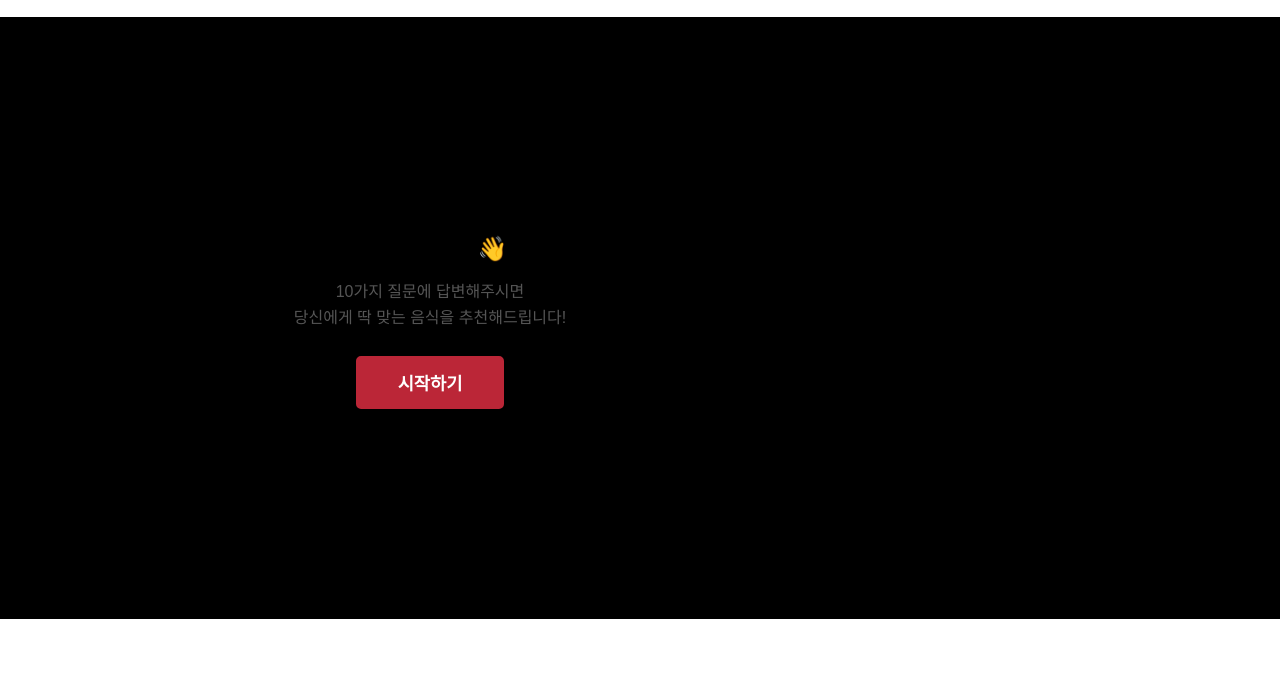
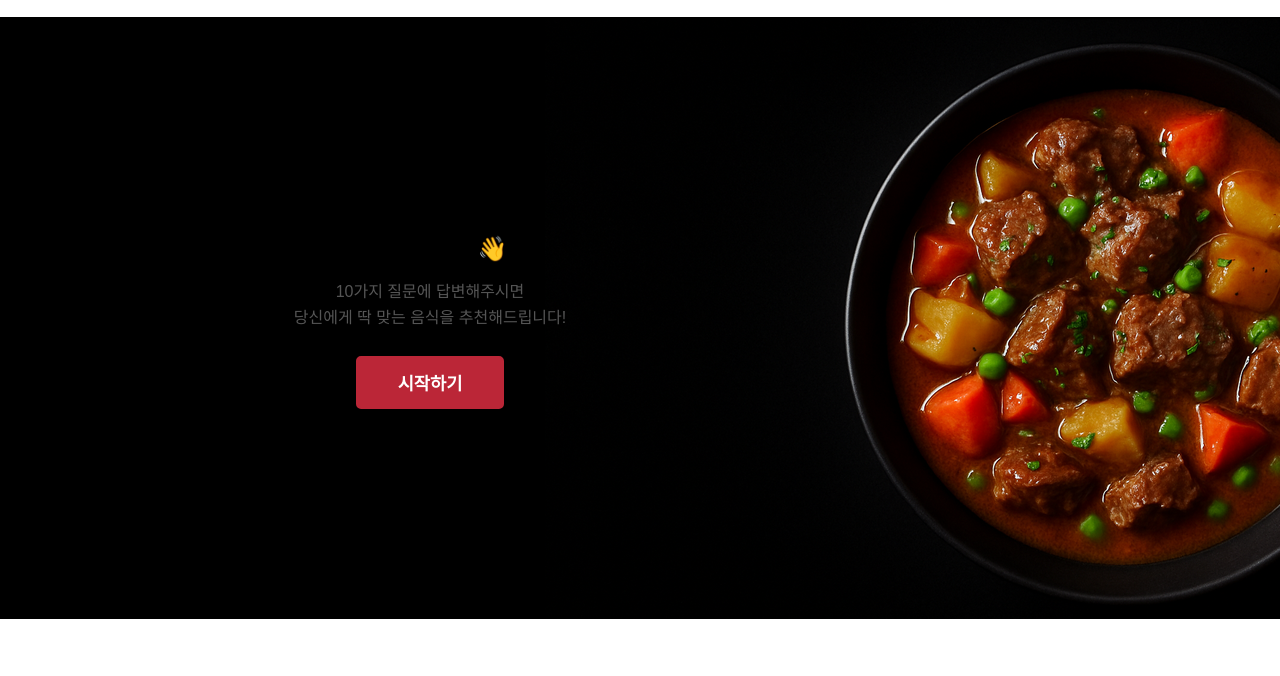
Before and after one commit to prgrms-aibe-devcourse/AIBE4_Project1_Team4, a website: page docs/index.html in a window 1280 px wide. Shown: the part 83-759 px from the top of the page. Drawn offline with Linux system fonts and the light colour scheme.

Commit message:
css path changed

```diff
--- a/docs/css/index.css
+++ b/docs/css/index.css
@@ -93,7 +93,7 @@ body {
     left: 0;
     right: 0;
     height: 100%;
-    background-image: url(docs/img/index-main.png);
+    background-image: url(../img/index-main.png);
 }
 
 /* 챗봇 컨테이너 - 히어로 섹션 위에 배치 */
```
